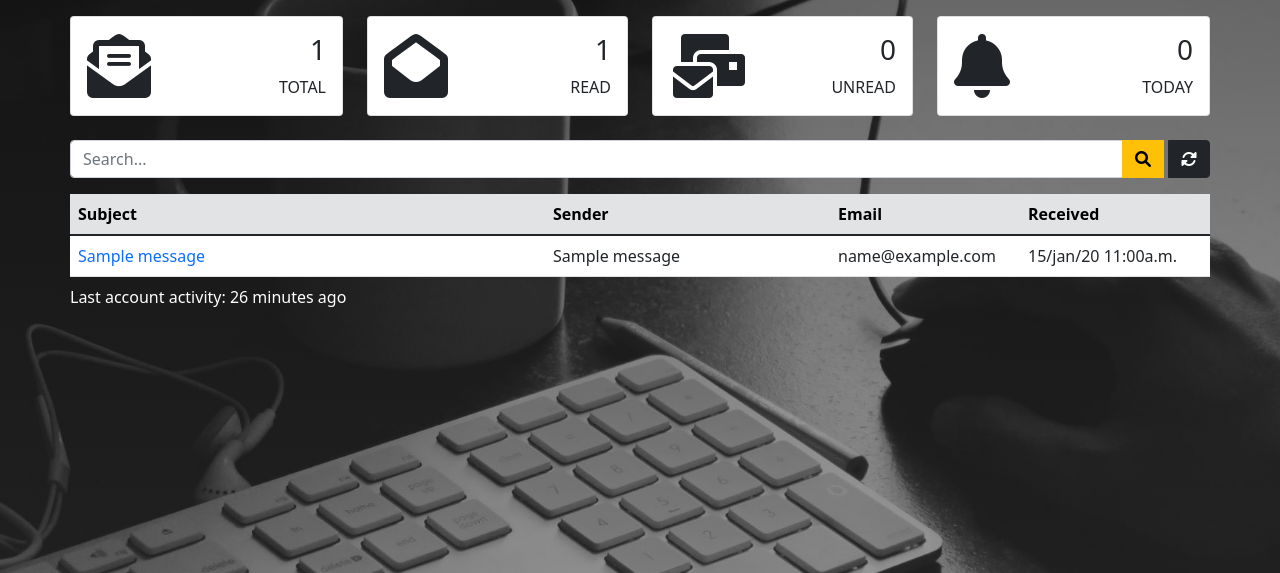
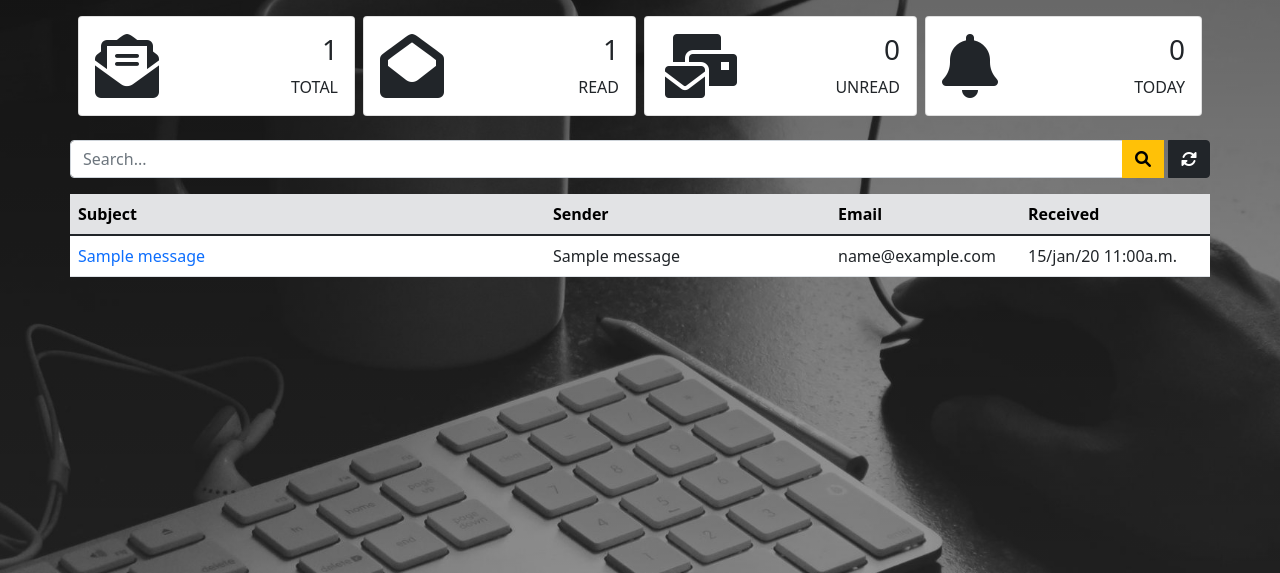
Before and after one commit to Pythonian/django_mastery, a Django app: page /inbox/ in a window 1280 px wide. Shown: the part 56-629 px from the top of the page. Run offline with Django 4.2, Linux system fonts and the light colour scheme; a user stored in the database is signed in; tables that the repository leaves empty hold one stand-in row (values such as "Sample post"); parts of the project's set-up code (start-up, migrations or seed data) failed here and were passed over; some libraries are stand-ins or nearby versions.

Commit message:
inbox app

```diff
--- a/human_resource/views.py
+++ b/human_resource/views.py
@@ -218,6 +218,7 @@ def delete_message(request, pk):
     return redirect('inbox')
 
 
+@login_required
 def message(request, pk):
     message = get_object_or_404(Message, pk=pk)
 
@@ -246,6 +247,7 @@ def message(request, pk):
     return render(request, template_name, context)
 
 
+@login_required
 def mark_as_read(request, pk):
     message = get_object_or_404(Message, pk=pk)
     if request.method == 'POST':
--- a/templates/inbox.html
+++ b/templates/inbox.html
@@ -20,7 +20,7 @@
 
 {% block content %}
 
-<div class="row my-3">
+<div class="row my-3 gx-2">
     {% include 'partials/_total.html' %}
     {% include 'partials/_read.html' %}
     {% include 'partials/_unread.html' %}
@@ -30,19 +30,18 @@
 <form action="" method="GET">
     <div class="row">
         <div class="col-12 px-0">
-        <div class="input-group mb-3">
-            <input type="text" class="form-control" placeholder="Search..." name="q" value="{{ request.GET.q }}">
-            <button class="btn btn-warning" title="Search"><i class="fas fa-search"></i></button>
-            <a href="{% url 'inbox' %}" class="btn btn-dark ms-1" title="Refresh"><i class="fas fa-sync-alt"></i></a>
-        </div>
+            <div class="input-group mb-3">
+                <input type="text" class="form-control" placeholder="Search..." name="q" value="{{ request.GET.q }}">
+                <button class="btn btn-warning" title="Search"><i class="fas fa-search"></i></button>
+                <a href="{% url 'inbox' %}" class="btn btn-dark ms-1" title="Refresh"><i class="fas fa-sync-alt"></i></a>
+            </div>
         </div>
     </div>
 </form>
 
 <div class="row hide">
-    <div class="col-lg-12 px-0 table-responsive">
+    <div class="col-12 px-0 table-responsive">
         <table class="table bg-white table-hover">
-            <caption class="text-white">Last account activity: 26 minutes ago</caption>
             <thead class="table-secondary border-0">
                 <tr>
                     <th class="col-5">Subject</th>
--- a/templates/partials/_inbox_card.html
+++ b/templates/partials/_inbox_card.html
@@ -1,6 +1,5 @@
-<div class="col-xl-3 col-md-6 col-12 mb-2 {% block card-class %}{% endblock card-class %}">
-    <div class="card">
-        <div class="card-body">
+<div class="col-lg-3 col-6 mb-2 {% block card-class %}{% endblock card-class %}">
+    <div class="card p-3">
         <div class="d-flex justify-content-between">
             <div class="align-self-center">
                 {% block icon %}{% endblock icon %}
@@ -12,4 +11,3 @@
         </div>
     </div>
 </div>
-</div>
--- a/templates/partials/_today.html
+++ b/templates/partials/_today.html
@@ -1,6 +1,6 @@
 {% extends "partials/_inbox_card.html" %}
 
-{% block card-class %}pe-0{% endblock card-class %}
+{% block card-class %}pe-lg-0{% endblock card-class %}
 {% block icon %}<i class="fas fa-bell fa-4x"></i>{% endblock icon %}
 {% block count %}{{ today }}{% endblock count %}
 {% block title %}TODAY{% endblock title %}
--- a/templates/partials/_total.html
+++ b/templates/partials/_total.html
@@ -1,6 +1,6 @@
 {% extends "partials/_inbox_card.html" %}
 
-{% block card-class %}ps-0{% endblock card-class %}
+{% block card-class %}ps-lg-0{% endblock card-class %}
 {% block icon %}<i class="fas fa-envelope-open-text fa-4x"></i>{% endblock icon %}
 {% block count %}{{ total_messages }}{% endblock count %}
 {% block title %}TOTAL{% endblock title %}
```
Also changed, not shown: templates/message.html (+7 -0 lines), templates/modals/opportunity_info_modal.html (+4 -4 lines), templates/opportunities.html (+5 -5 lines). Lines whose indentation alone changed are shown as unchanged.
